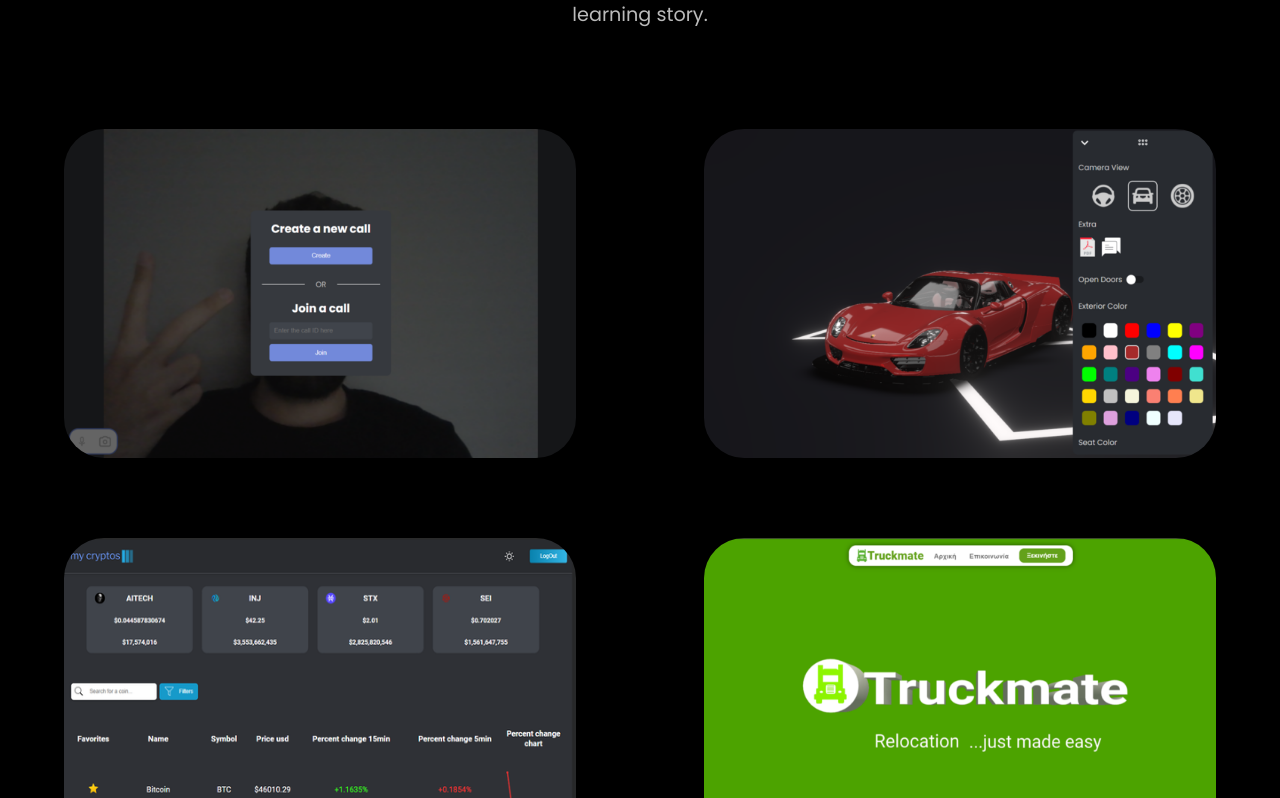
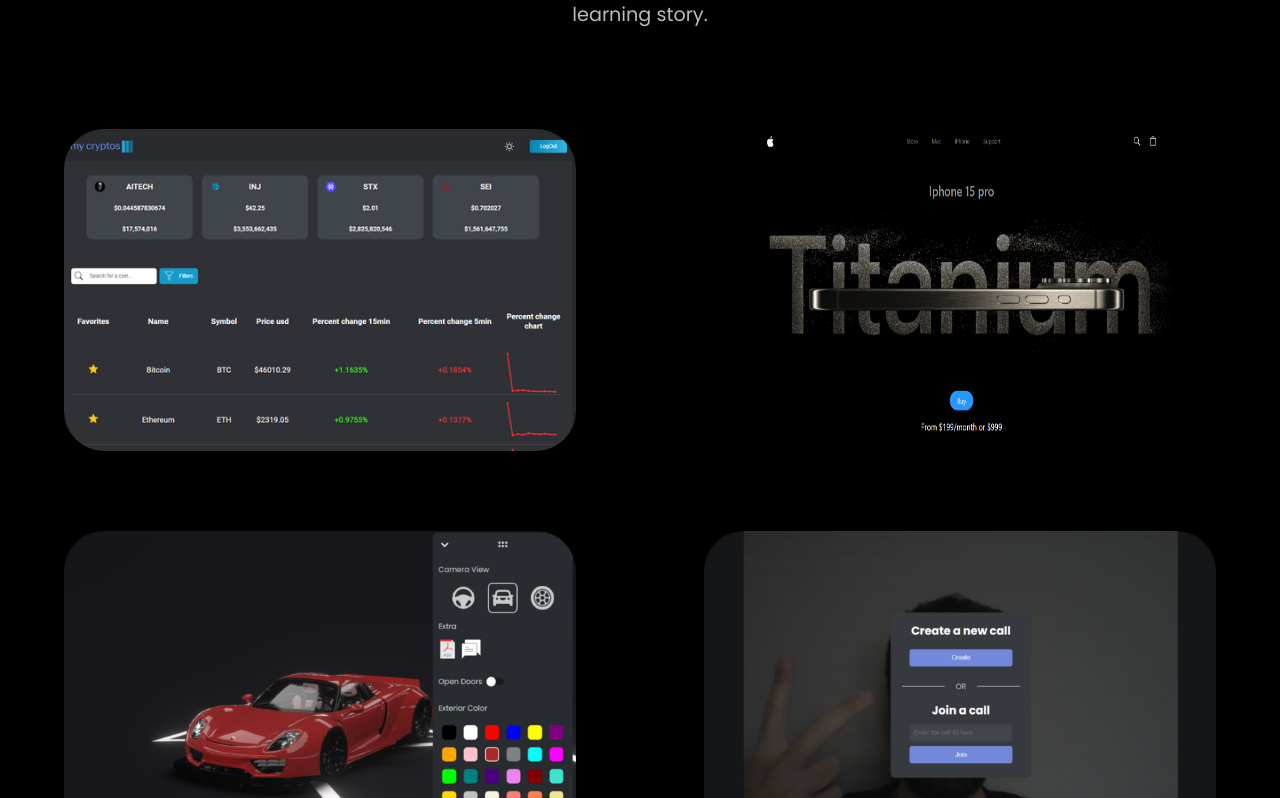
Before and after one commit to ionathansideras/new-portfolio, a React (Vite) app in the folder portfolio/: page / in a window 1280 px wide. Shown: the part 1822-2620 px from the top of the page. Built offline with nearby package versions, Linux system fonts and the light colour scheme.

Commit message:
commit fixes

```diff
--- a/portfolio/src/data/projects.js
+++ b/portfolio/src/data/projects.js
@@ -1,16 +1,22 @@
 import crypto from "../assets/crypto-final2.png";
 import todo from "../assets/todos-final2.png";
 import chat from "../assets/chat-final2.png";
-import truckmate from "../assets/truckmate.png";
+import iphone from "../assets/iphone.png";
 import videoCall from "../assets/videocall.png";
 import porsche from "../assets/porsche.png";
 
 const projectData = [
     {
-        title: "Video Chat App",
-        projectLink: "https://soloconvo.vercel.app/",
-        codeLink: "https://github.com/ionathansideras/videoCall",
-        imageSrc: videoCall,
+        title: "Crypto website",
+        projectLink: "https://ionathansideras.github.io/my-cryptos/",
+        codeLink: "https://github.com/ionathansideras/my-cryptos",
+        imageSrc: crypto,
+    },
+    {
+        title: "Iphone clone website",
+        projectLink: "https://3d-iphone15pro.vercel.app/",
+        codeLink: "https://github.com/ionathansideras/3d-iphone-website",
+        imageSrc: iphone,
     },
     {
         title: "Porsche Configurator",
@@ -19,16 +25,10 @@
         imageSrc: porsche,
     },
     {
-        title: "Crypto website",
-        projectLink: "https://ionathansideras.github.io/my-cryptos/",
-        codeLink: "https://github.com/ionathansideras/my-cryptos",
-        imageSrc: crypto,
-    },
-    {
-        title: "Wait list website",
-        projectLink: "https://www.truckmate.gr/",
-        codeLink: "https://github.com/ionathansideras/truckMate",
-        imageSrc: truckmate,
+        title: "Video Chat App",
+        projectLink: "https://soloconvo.vercel.app/",
+        codeLink: "https://github.com/ionathansideras/videoCall",
+        imageSrc: videoCall,
     },
     {
         title: "ToDo website",
```
Also changed, not shown: portfolio/src/assets/iphone.png (added), 1 other file (tests, documents, lock files or other folders).
